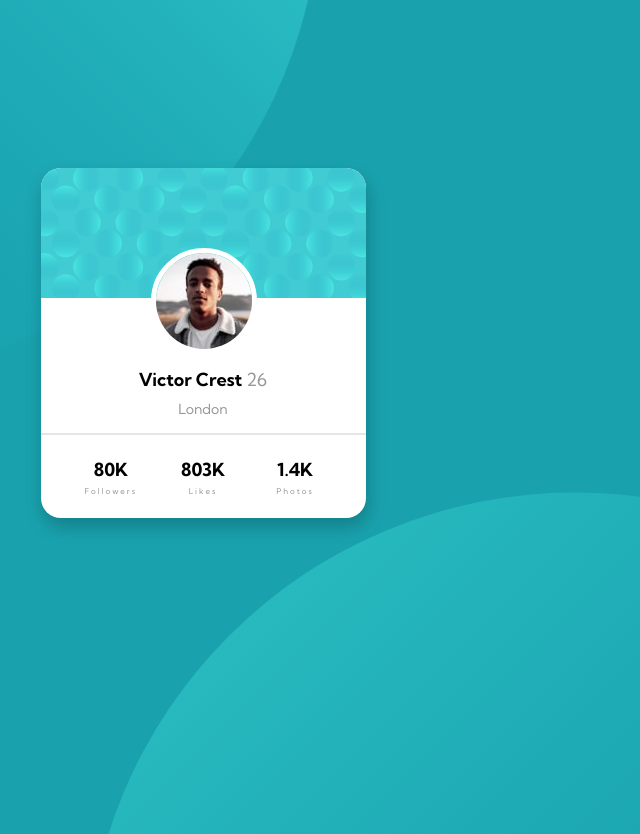
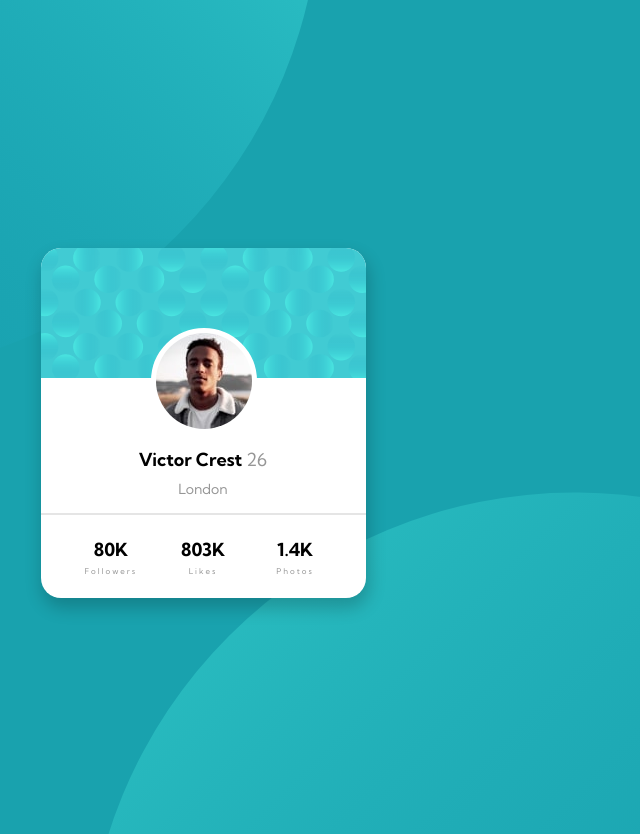
Before and after one commit to mariquenaallosa/profile-card-component, a plain HTML site: page index.html in a window 1280 px wide. Shown: the top 834 px of the page, without its empty margins (437-1077 px from the left). Drawn offline with Linux system fonts and the light colour scheme.

Commit message:
Update style.css

```diff
--- a/style.css
+++ b/style.css
@@ -29,7 +29,7 @@ body {
 
 .card {
     position: relative;
-    top: 20vh;
+    top: 30vh;
     width: 325px;
     height: 350px;
     margin-left: auto;
```
